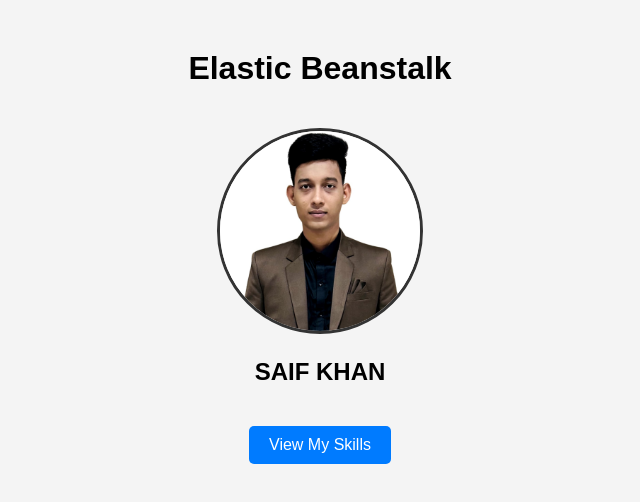
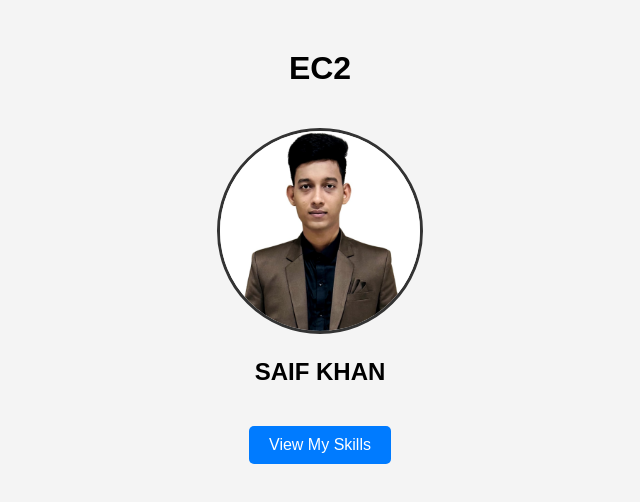
Before and after one commit to rehan8989/porthi, a plain HTML site: page index.html in a window 1280 px wide. Shown: the whole page, without its empty margins (320-960 px from the left). Drawn offline with Linux system fonts and the light colour scheme.

Commit message:
Update index.html

```diff
--- a/index.html
+++ b/index.html
@@ -7,7 +7,7 @@
 </head>
 <body>
   <div class="container">
-    <h1>Elastic Beanstalk</h1>
+    <h1>EC2</h1>
     <img src="img/your-photo.jpg" alt="My Photo" class="profile-photo">
     <h2>SAIF KHAN</h2>
     <p><a href="skills.html" class="btn">View My Skills</a></p>
```
